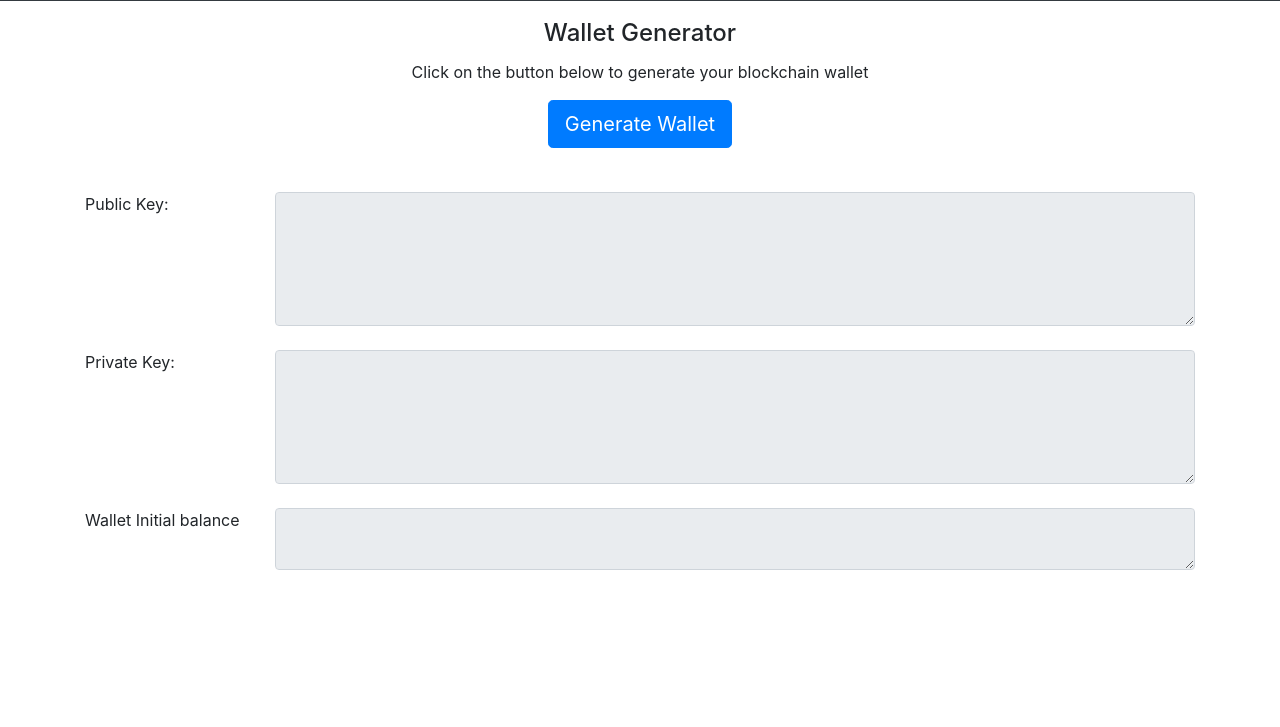
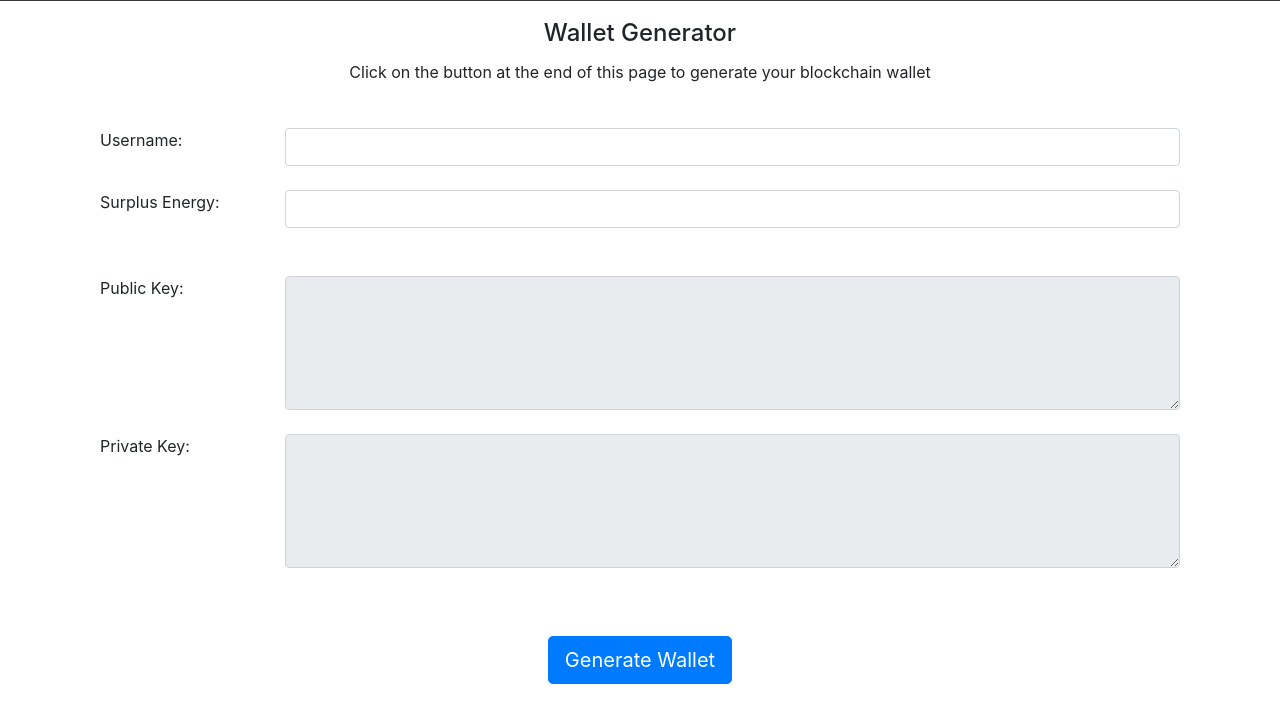
Before and after one commit to smart-power-blockchain/p2p-power, a Flask app: page / in a window 1280 px wide. Shown: the part 55-782 px from the top of the page. Run offline with Flask 2, Linux system fonts and the light colour scheme; some libraries are stand-ins or nearby versions.

Commit message:
custom wallet made

```diff
--- a/frontend blockchain/blockchain_client/blockchain_client.py
+++ b/frontend blockchain/blockchain_client/blockchain_client.py
@@ -59,22 +59,40 @@ def view_transaction():
 def make_error():
     return render_template('./not_enough_coins.html')
 
-# TODO: ENCRYPT WALLET AND PRIVATE KEY BEFORE STORE IN saveWallet
-@app.route('/wallet/new', methods=['GET'])
+
+@app.route('/wallet/new', methods=['POST'])
 def new_wallet():
     random_gen = Crypto.Random.new().read
     private_key = RSA.generate(1024, random_gen)
     public_key = private_key.publickey()
+    username = request.form['username']
+    surplus_energy = request.form['surplus_energy']
 
-    with open('saveWallet.txt', 'w') as f:
-        f.write("{},{},{}".format(binascii.hexlify(private_key.exportKey(format='DER')).decode('ascii'),
-                                  binascii.hexlify(public_key.exportKey(format='DER')).decode('ascii'), DEFAULT_WALLET_VALUE))
+    user_exists = False
+
+    with open('saveWallet.txt', 'r+') as f:
+        for user in f.readlines():
+            if(user.split(',')[0] == username):
+                user_exists = True
+
+    with open('saveWallet.txt', 'a') as f:
+        if(user_exists != True):
+            f.write("{},{},{},{},{}\n".format(username,
+                                              binascii.hexlify(private_key.exportKey(
+                                                  format='DER')).decode('ascii'),
+                                              binascii.hexlify(public_key.exportKey(
+                                                  format='DER')).decode('ascii'),
+                                              DEFAULT_WALLET_VALUE, surplus_energy))
+        else:
+            return 'error', 500
 
     response = {
+        'username': username,
         'private_key': binascii.hexlify(private_key.exportKey(format='DER')).decode('ascii'),
         'public_key': binascii.hexlify(public_key.exportKey(format='DER')).decode('ascii'),
-        'wallet_value': 50
-        }
+        'wallet_value': 50,
+        'surplus_energy': surplus_energy
+    }
 
     return jsonify(response), 200
 
@@ -87,12 +105,12 @@ def generate_transaction():
     recipient_address = request.form['recipient_address']
     value = request.form['amount']
 
-    with open('saveWallet.txt','w') as f:
-        walletAmount = f.readline().split(',')[2]
+    with open('saveWallet.txt', 'w') as f:
+        walletAmount = f.readline().split(',')[3]
         if int(value) > int(walletAmount):
             return 'error', 500
         else:
-            f.readline().split(',')[2] -= value
+            f.readline().split(',')[3] -= value
 
     transaction = Transaction(
         sender_address, sender_private_key, recipient_address, value)
--- a/frontend blockchain/blockchain_client/templates/index.html
+++ b/frontend blockchain/blockchain_client/templates/index.html
@@ -50,14 +50,9 @@
   <div class="container">
     <div class="row">
       <div class="col-lg-12 text-center">
-
-
         <div class="card-body">
           <h4 class="card-title">Wallet Generator</h4>
-          <p class="card-text">Click on the button below to generate your blockchain wallet</p>
-          <input type="button" class="btn btn-primary btn-lg" value="Generate Wallet">
-        </div>
-
+          <p class="card-text">Click on the button at the end of this page to generate your blockchain wallet</p>
         </div>
       </div>
     </div>
@@ -65,6 +60,34 @@
     <br>
 
     <div class="container">
+      <form id="wallet_form">
+        <div class="row">
+          <label class="col-sm-2">Username:</label>
+          <div class="col-sm-10">
+            <input type="text" id="username" name="username" rows="2" class="form-control" required>
+          </div>
+        </div>
+
+        <br>
+
+        <div class="row">
+            <label class="col-sm-2">Surplus Energy:</label>
+            <div class="col-sm-10">
+              <input type="text" id="surplus_energy" name="surplus_energy" rows="2" class="form-control" required>
+            </div>
+          </div>
+
+          <br>
+
+        <div class="row" id="error" style="display:none">
+          <div class="col-sm-12">
+            <div class="alert alert-danger" role="alert">
+              ERROR : Username already exists, choose a different username
+            </div>
+          </div>
+        </div>
+
+        <br>
 
         <div class="row">
           <label class="col-sm-2">Public Key:</label>
@@ -84,10 +107,20 @@
 
         <br>
 
+        <div class="row" style="display:none" id="wallet_value">
+          <label class="col-sm-2">Wallet Initial balance:</label>
+          <div class="col-sm-10">
+            <textarea id="wallet_value_text" rows="2" class="form-control" readonly></textarea>
+          </div>
+        </div>
+
+        <br>
+
         <div class="row">
-      <label class="col-sm-2">Wallet Initial balance</label>
-      <div class="col-sm-10">
-        <textarea id="wallet_value" rows="2" class="form-control" readonly></textarea>
+          <div class="col-lg-12 text-center">
+            <div class="card-body">
+              <input type="button" id="generate_wallet" class="btn btn-primary btn-lg" value="Generate Wallet">
+            </div>
           </div>
         </div>
 
@@ -105,6 +138,8 @@
           </div>
         </div>
 
+      </form>
+    </div>
   </div>
 
 
@@ -119,19 +154,25 @@
   <script>
 
     $(function () {
-      $('input').click(function () {
+      $('#generate_wallet').click(function () {
 
         $.ajax({
           url: '/wallet/new',
-          type: 'GET',
+          type: 'POST',
+          dataType: 'json',
+          data: $('#wallet_form').serialize(),
+
           success: function (response) {
             document.getElementById("private_key").innerHTML = response['private_key'];
             document.getElementById("public_key").innerHTML = response['public_key'];
-            document.getElementById("wallet_value").innerHTML = response['wallet_value'];
+            document.getElementById("wallet_value").style = "display:-webkit-box ; display:-ms-flexbox ; display:flex";
+            document.getElementById("wallet_value_text").innerHTML = response['wallet_value'];
+            document.getElementById("error").style.display = "none";
             document.getElementById("warning").style.display = "block";
           },
+
           error: function (error) {
-            console.log(error);
+            document.getElementById("error").style.display = "block";
           }
         });
       });
```
Also changed, not shown: frontend blockchain/blockchain_client/saveWallet.txt (+4 -1 lines). Lines whose indentation alone changed are shown as unchanged.
